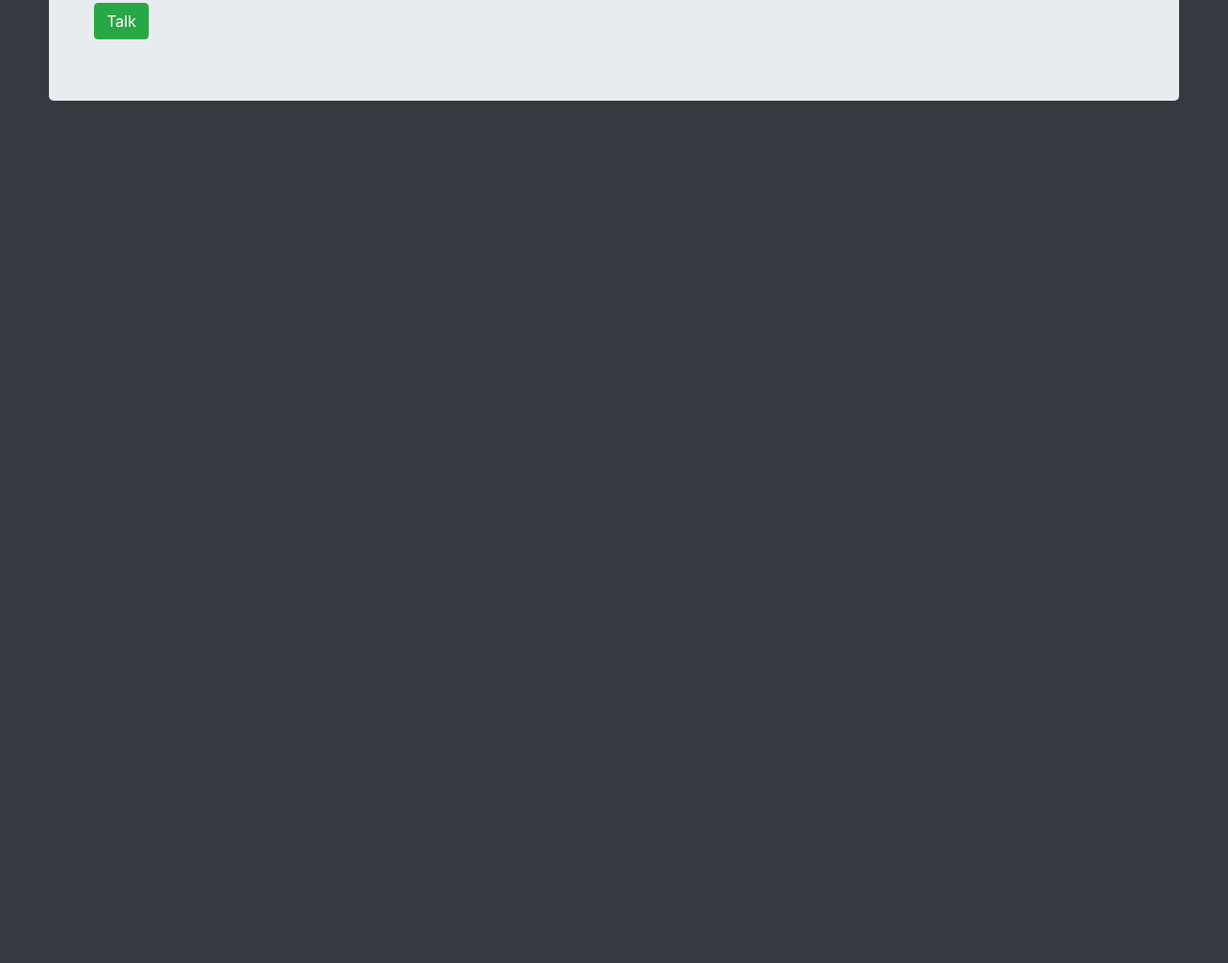
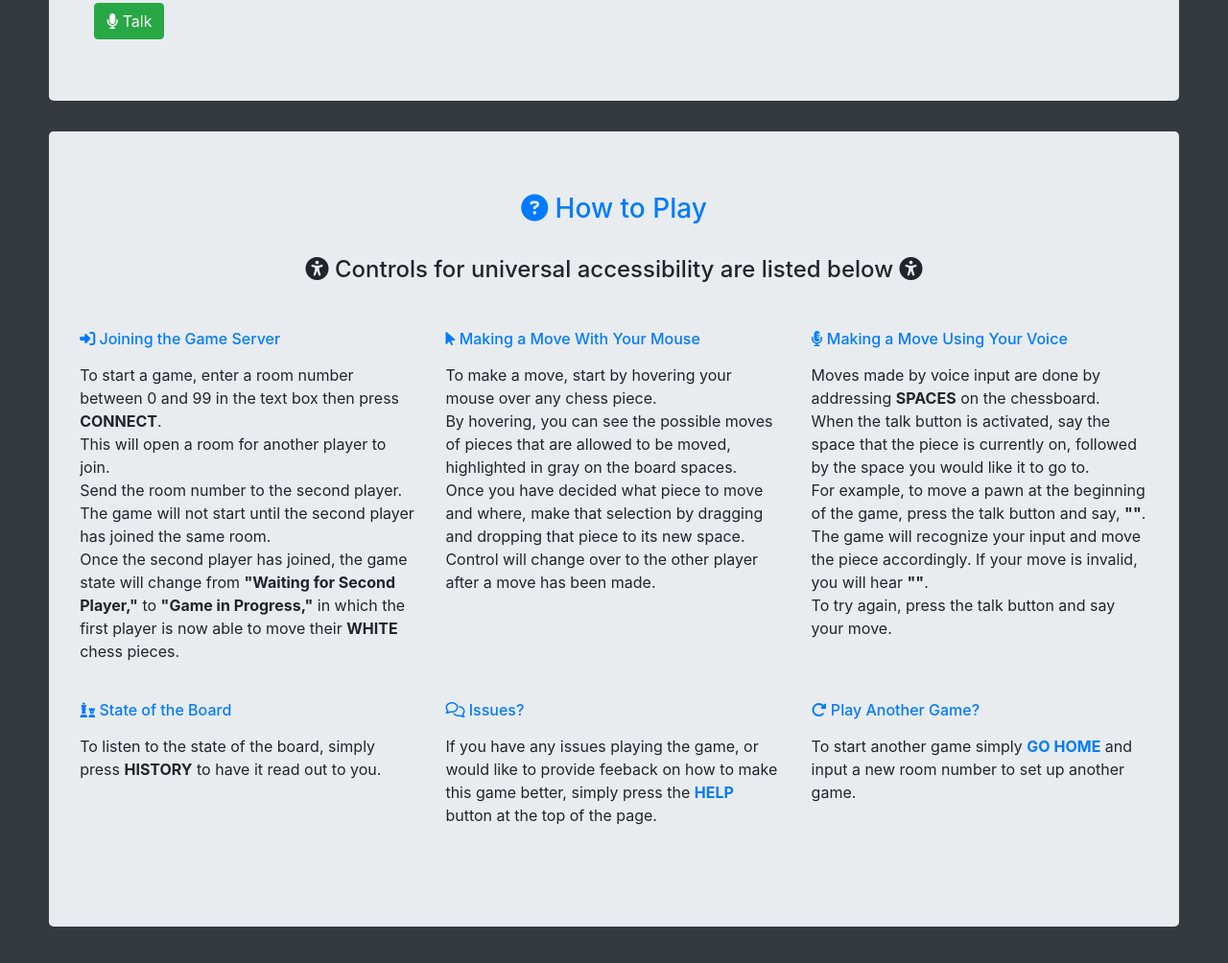
Before and after one commit to Shaunak1857/SimplyChess, a website: page index.html in a window 1280 px wide. Shown: the part 230-1234 px from the top of the page at 96% size. Before the commit the page ends 800 px from the top, so only its background shows below. Drawn offline with nearby package versions, Linux system fonts and the light colour scheme.

Commit message:
Added FAQ section
FAQ section was added underneath the gameboard.

```diff
--- a/index.html
+++ b/index.html
@@ -16,6 +16,7 @@
 
   <script src="https://cdnjs.cloudflare.com/ajax/libs/chess.js/0.10.2/chess.js"></script>
   <script src="./chessboard/js/chessboard-0.3.0.min.js"></script>
+  <script src="https://kit.fontawesome.com/f29fe181cc.js" crossorigin="anonymous"></script>
   <link rel="stylesheet" href="./chessboard/css/chessboard-0.3.0.min.css">
   <style>
     .number::-webkit-inner-spin-button,
@@ -48,8 +49,14 @@
     <a class="navbar-brand" href="#" onclick="location.reload()">Simply Chess</a>
 
     <ul class="nav">
+      <li class="nav-item active">
+        <a class="nav-item nav-link text-light" href="#" onclick="location.reload()">Home</a>
+      </li>
       <li class="nav-item">
-        <a class="nav-item nav-link text-light" href="#" onclick="location.reload()">Home</a>
+        <a class="nav-item nav-link text-light" href="#help" onclick="location.reload()">How to Play</a>
+      </li>
+      <li class="nav-item">
+        <a class="nav-item nav-link text-light" href="https://github.com/Shaunak1857/SimplyChess/issues" target="_blank" rel="noopener noreferrer">Feedback</a>
       </li>
     </ul>
   </nav>
@@ -71,9 +78,78 @@
       <div id="board" style="width: 500px; margin: auto"></div>
       <p class="mt-4 mb-1" id="player"></p>
       <p class="mt-1" id="state"></p>
-      <button id="inputSpeech" class="btn btn-success" onclick="inputSpeech()">Talk</button>
+      <button id="inputSpeech" class="btn btn-success" onclick="inputSpeech()"><i class="fas fa-microphone"></i> Talk</button>
+    </div>
+
+  </div>
+  <section>
+    <div class="jumbotron" id="help">
+    <h3 class="text-center mb-4 pb-2 text-primary fw-bold"><i class="fas fa-question-circle"></i> How to Play</h3>
+    <h4 class="text-center mb-5">
+      <i class="fas fa-universal-access"></i> Controls for universal accessibility are listed below <i class="fas fa-universal-access"></i>
+    </h4>
+
+    <div class="row">
+      <div class="col-md-6 col-lg-4 mb-4">
+        <h6 class="mb-3 text-primary"><i class="fas fa-sign-in-alt"></i> Joining the Game Server</h6>
+        <p>
+          To start a game, enter a room number between 0 and 99 in the text box then press <strong>CONNECT</strong>. <br>
+          This will open a room for another player to join. <br>
+          Send the room number to the second player.
+          The game will not start until the second player has joined the same room. <br>
+          Once the second player has joined, the game state will change from <strong>"Waiting for Second Player,"</strong>
+          to <strong>"Game in Progress,"</strong> in which the first player is now able to move their <strong>WHITE</strong> chess pieces.
+        </p>
+      </div>
+
+      <div class="col-md-6 col-lg-4 mb-4">
+        <h6 class="mb-3 text-primary"><i class="fas fa-mouse-pointer"></i> Making a Move With Your Mouse
+        </h6>
+        <p>
+          To make a move, start by hovering your mouse over any chess piece. <br>
+          By hovering, you can see the possible moves of pieces that are allowed to be moved, highlighted in gray on the board spaces.<br>
+          Once you have decided what piece to move and where, make that selection by dragging and dropping that piece to its new space. <br>
+          Control will change over to the other player after a move has been made.
+        </p>
+      </div>
+
+      <div class="col-md-6 col-lg-4 mb-4">
+        <h6 class="mb-3 text-primary"><i class="fas fa-microphone-alt"></i> Making a Move Using Your Voice</h6>
+        <p>
+          Moves made by voice input are done by addressing <strong>SPACES</strong> on the chessboard. <br>
+          When the talk button is activated, say the space that the piece is currently on,
+          followed by the space you would like it to go to. <br>
+          For example, to move a pawn at the beginning of the game, press the talk button and say, <strong>""</strong>.<br>
+          The game will recognize your input and move the piece accordingly. If your move is invalid, you will hear <strong>""</strong>. <br>
+          To try again, press the talk button and say your move.
+        </p>
+      </div>
+
+
+      <div class="col-md-6 col-lg-4 mb-4">
+        <h6 class="mb-3 text-primary"><i class="fas fa-chess"></i> State of the Board
+        </h6>
+        <p>
+         To listen to the state of the board, simply press <strong>HISTORY</strong> to have it read out to you.
+        </p>
+      </div>
+
+      <div class="col-md-6 col-lg-4 mb-4">
+        <h6 class="mb-3 text-primary"><i class="far fa-comments" href="https://github.com/Shaunak1857/SimplyChess/issues"></i> Issues?
+        </h6>
+        <p>If you have any issues playing the game,  or would like to provide feeback on how to make this game better,
+          simply press the <a href="https://github.com/Shaunak1857/SimplyChess/issues"target="_blank" rel="noopener noreferrer"><strong>HELP</strong></a> button at the top of the page.</p>
+      </div>
+
+      <div class="col-md-6 col-lg-4 mb-4">
+        <h6 class="mb-3 text-primary"><i class="fas fa-redo-alt"></i> Play Another Game?</h6>
+        <p>
+          To start another game simply <a href="#"><strong>GO HOME</strong> </a>and input a new room number to set up another game.
+        </p>
+      </div>
     </div>
   </div>
+  </section>
   <script src="./game.js"></script>
 </body>
 
--- a/package.json
+++ b/package.json
@@ -1,9 +1,10 @@
 {
-  "name": "SimplyChess",
+  "name": "001",
   "version": "1.0.0",
   "description": "An accessible chess application",
   "main": "index.js",
   "scripts": {
+    "start": "index.js",
     "test": "echo \"Error: no test specified\" && exit 1"
   },
   "author": "Mark Watson, D Newman, Shaunak, Justin, Hunter Devlin",
```
Also changed, not shown: chessboard/css/chessboard-0.3.0.min.css (+54 -1 lines), index.js (+27 -36 lines).
